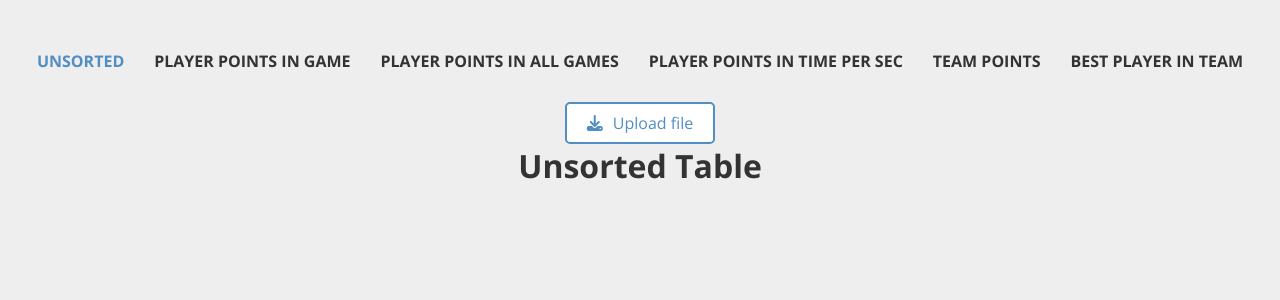
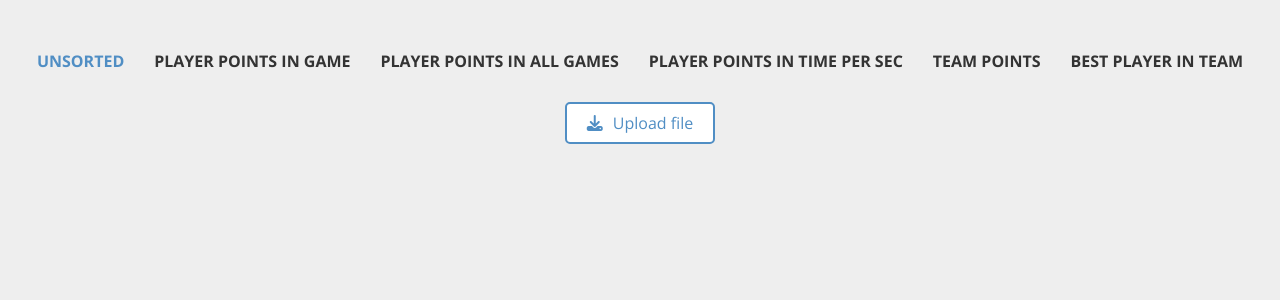
Before and after one commit to RamadanEmin/Sirma_Academy_September-2023, a React (Create React App) app in the folder React_basketball_statistics/: page /table/unsorted in a window 1280 px wide. Shown: the top 300 px of the page. Built offline with nearby package versions, Linux system fonts and the light colour scheme.

Commit message:
Update Unsorted table component

```diff
--- a/React_basketball_statistics/src/components/templates/UnsortedTable.jsx
+++ b/React_basketball_statistics/src/components/templates/UnsortedTable.jsx
@@ -1,9 +1,19 @@
+import { useContext } from 'react';
+import { dataContext } from '../../contexts/dataContext';
+import Table from '../organisms/Table/Table';
+
 function UnsortedTable() {
+    const { data } = useContext(dataContext);
 
     return (
-        <div>
-            <h1>Unsorted Table</h1>
-        </div>
+        <>
+            {(data.length > 0) ? (
+                <Table
+                    columns={['Player name', 'Team', 'Time played(s)', 'Points scored']}
+                    data={data}
+                />
+            ) : null}
+        </>
     );
 }
 
```
